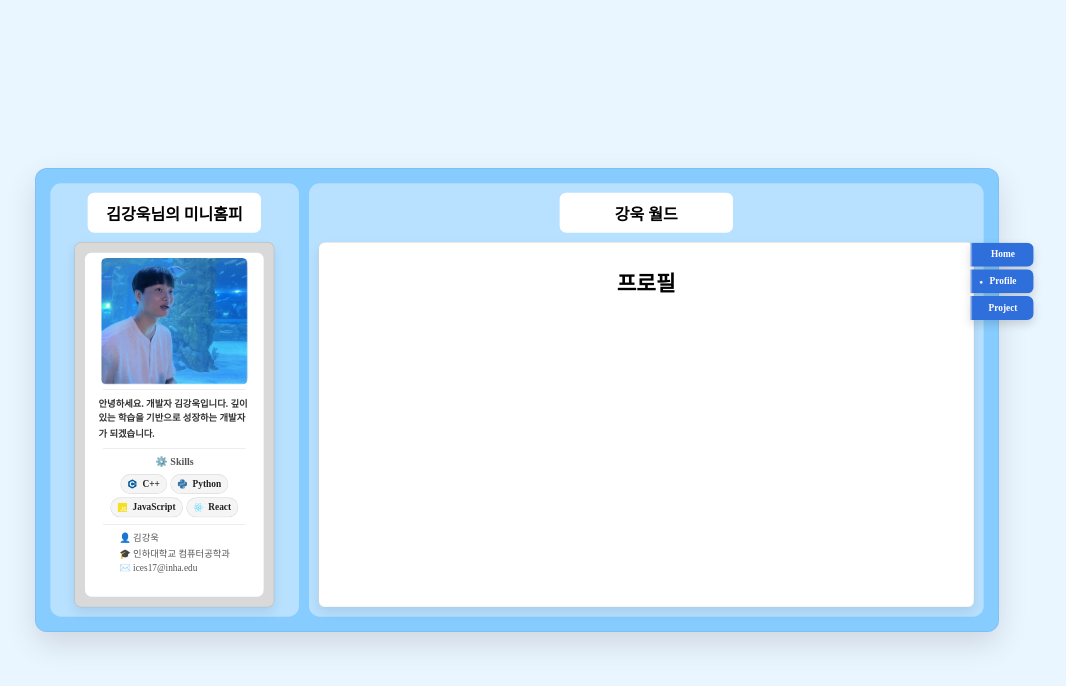
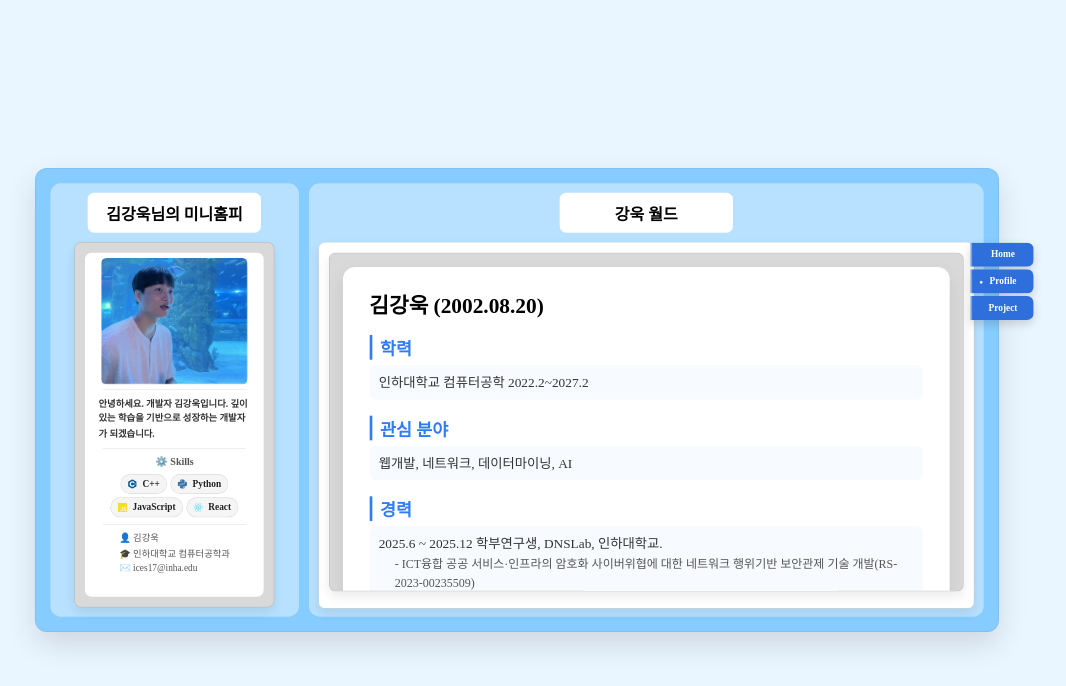
Before and after one commit to kangwook-kim02/Kangwook-World, a React (Vite) app: page / in a window 1280 px wide. Both pictures are taken after a click on the button "Profile". Shown: the top 686 px of the page, without its empty margins (123-1189 px from the left). Built offline with nearby package versions, Linux system fonts and the light colour scheme.

Commit message:
Profile UI 구성

```diff
--- a/src/components/world/Profile.css
+++ b/src/components/world/Profile.css
@@ -43,31 +43,8 @@
   box-sizing: border-box;
 
   display: flex;
-  justify-content: center;
   align-items: flex-start;
 }
-
-.ProfileImageBox {
-  width: 950px;
-  height: 520px;
-
-  background: #d9d9d9;
-  border-radius: 8px;
-
-  display: flex;
-  align-items: center;
-  justify-content: center;
-
-  margin: 0;
-}
-
-.ProfileImageBox img {
-  width: 100%;
-  height: 100%;
-  object-fit: cover;
-  border-radius: 8px;
-}
-
 
 .NavBar {
   position: absolute;
@@ -117,3 +94,66 @@
   text-decoration-line: none;
   color: black;
 }
+.ProfileInfo {
+  background: white;
+  border-radius: 18px;
+  padding: 32px 40px;
+  max-width: 900px;
+  margin: 0 auto;
+  box-shadow: 0 12px 30px rgba(0,0,0,0.08);
+  column-gap: 40px;
+}
+
+.ProfileInfo h2 {
+  margin-top: 0;
+  font-size: 32px;
+  font-weight: 800;
+  margin-bottom: 24px;
+}
+
+.topic {
+  margin-bottom: 0;
+  font-size: 26px;
+  font-weight: 700;
+  margin-top: 24px;
+  color: #2f7cf6;
+  border-left: 4px solid #2f7cf6;
+  padding-left: 12px;
+}
+
+.detail, .prizeDetail, .paperDetail {
+  margin-top: 8px;
+  font-size: 20px;
+  line-height: 1.6;
+  color: #333;
+  background: #f7faff;
+  padding: 10px 14px;
+  border-radius: 10px;
+}
+
+.undergraduate {
+  margin: 0;
+  font-size: 18px;
+  color: #555;
+  margin-top: 0;
+  margin-bottom: 0;
+  margin-left: 24px;
+}
+
+#history1 {
+  margin-bottom: 0;
+}
+
+.prizeDetail, .paperDetail {
+  margin-bottom: 0;
+}
+
+.ProfileList {
+  height: 90%;
+  overflow-y: auto;
+  background-color: #d9d9d9;
+  padding: 20px;
+  border-radius: 10px;
+  border: 1px solid rgba(0, 0, 0, 0.12);
+  box-shadow: 0 8px 18px rgba(0, 0, 0, 0.08);
+}
--- a/src/components/world/Profile.jsx
+++ b/src/components/world/Profile.jsx
@@ -5,8 +5,24 @@ const Profile = ({ onClickButton }) => {
     return <div className="Profile">
         <a href=""><h2 className="Header">강욱 월드</h2></a>
         <div className="ProfileOutline">
-            <div>
-                <h1>프로필</h1>
+            <div className="ProfileList">
+                <div className="ProfileInfo">
+                    <h2>김강욱 (2002.08.20)</h2>
+                    <p className="topic">학력</p>
+                    <p className="detail">인하대학교 컴퓨터공학 2022.2~2027.2</p>
+                    <p className="topic">관심 분야</p>
+                    <p className="detail">웹개발, 네트워크, 데이터마이닝, AI</p>
+                    <p className="topic">경력</p>
+                    <p className="detail" id="history1">2025.6 ~ 2025.12 학부연구생, DNSLab, 인하대학교.
+                        <p className="undergraduate">- ICT융합 공공 서비스·인프라의 암호화 사이버위협에 대한 네트워크 행위기반 보안관제 기술 개발(RS-2023-00235509)</p>
+                        <p className="undergraduate">- 암호화 트래픽 분류</p>
+                    </p>
+                    <p></p>
+                    <p className="topic">논문 및 수상</p>
+                    <p className="prizeDetail">- 2025.12.22 인하대학교 탄소중립아카데미 최우수상 - 팀 Inha DeepMind</p>
+                    <p className="paperDetail">- K. Kim, and H. Roh, "Per- Flow Split Evaluation for Packet Representation Learning: Data Snooping and
+                        Payload Dependency in Encrypted Traffic Classification," kiise (Poster), Dec.2025.</p>
+                </div>
             </div>
             <div className="NavBar">
                 <button value={0} onClick={onClickButton}>Home</button>
```
